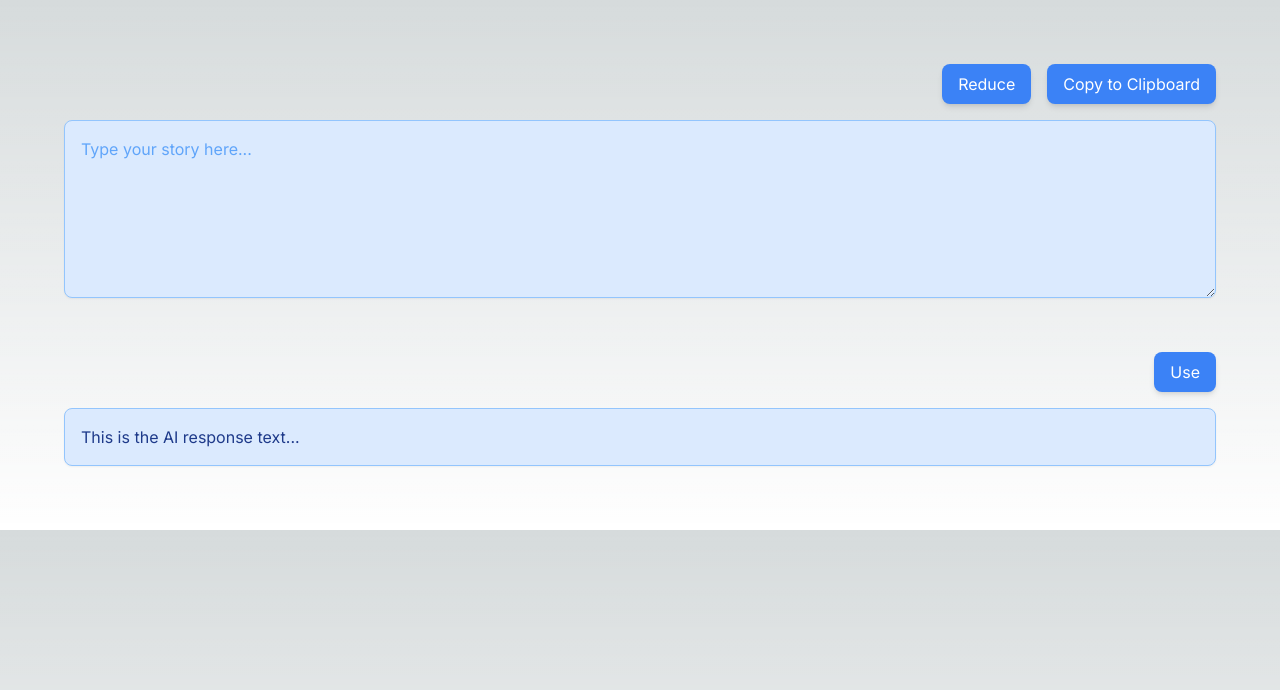
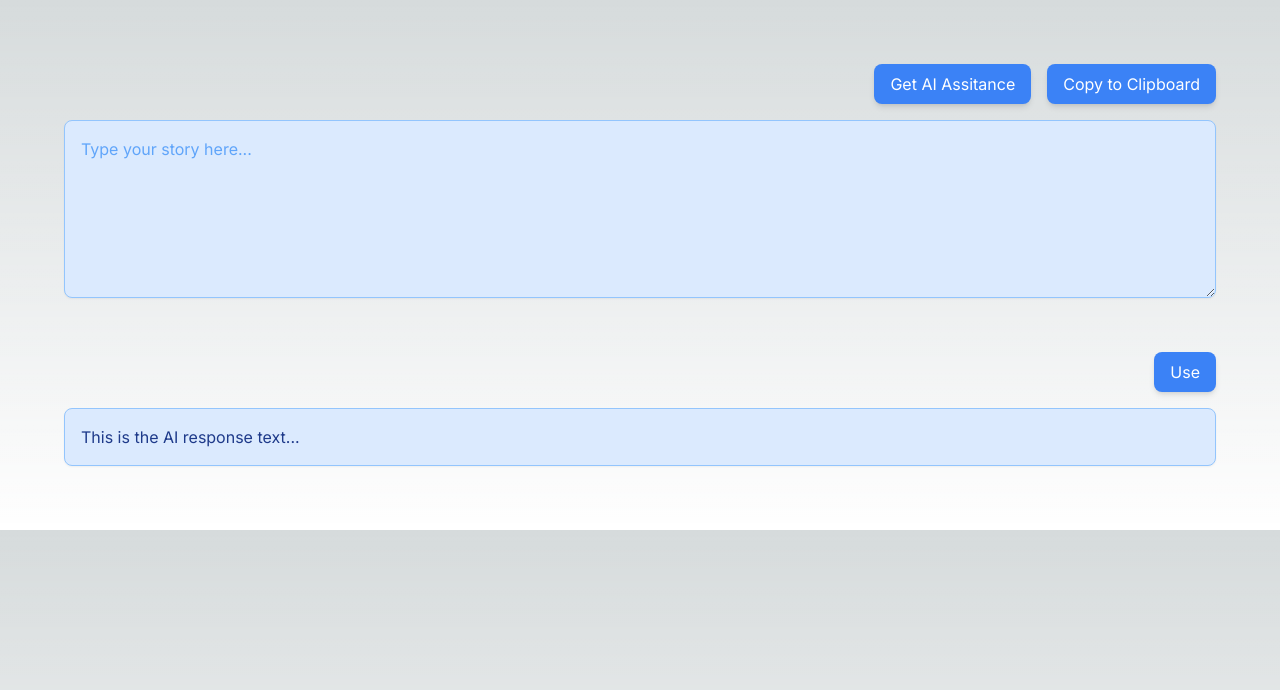
Before and after one commit to joelstevick/less-is-more, a Next.js app: page / in a window 1280 px wide. Shown: the top 690 px of the page. Built offline with nearby package versions, Linux system fonts and the light colour scheme.

Commit message:
refactor name

```diff
--- a/app/page.tsx
+++ b/app/page.tsx
@@ -15,7 +15,7 @@ export default function Home() {
 
   const textareaRef = useRef<HTMLTextAreaElement>(null);
 
-  function reduce(event: MouseEvent) {
+  function getAiResponse(event: MouseEvent) {
   }
 
   function use(event: MouseEvent) {
@@ -27,7 +27,7 @@ export default function Home() {
   return (
     <main className="p-16">
       <div className="flex justify-end">
-        <Button onClick={reduce}>Reduce</Button>
+        <Button onClick={getAiResponse}>Get AI Assitance</Button>
         <HSpacer />
         <CopyToClipboard textareaRef={textareaRef} />
       </div>
```
